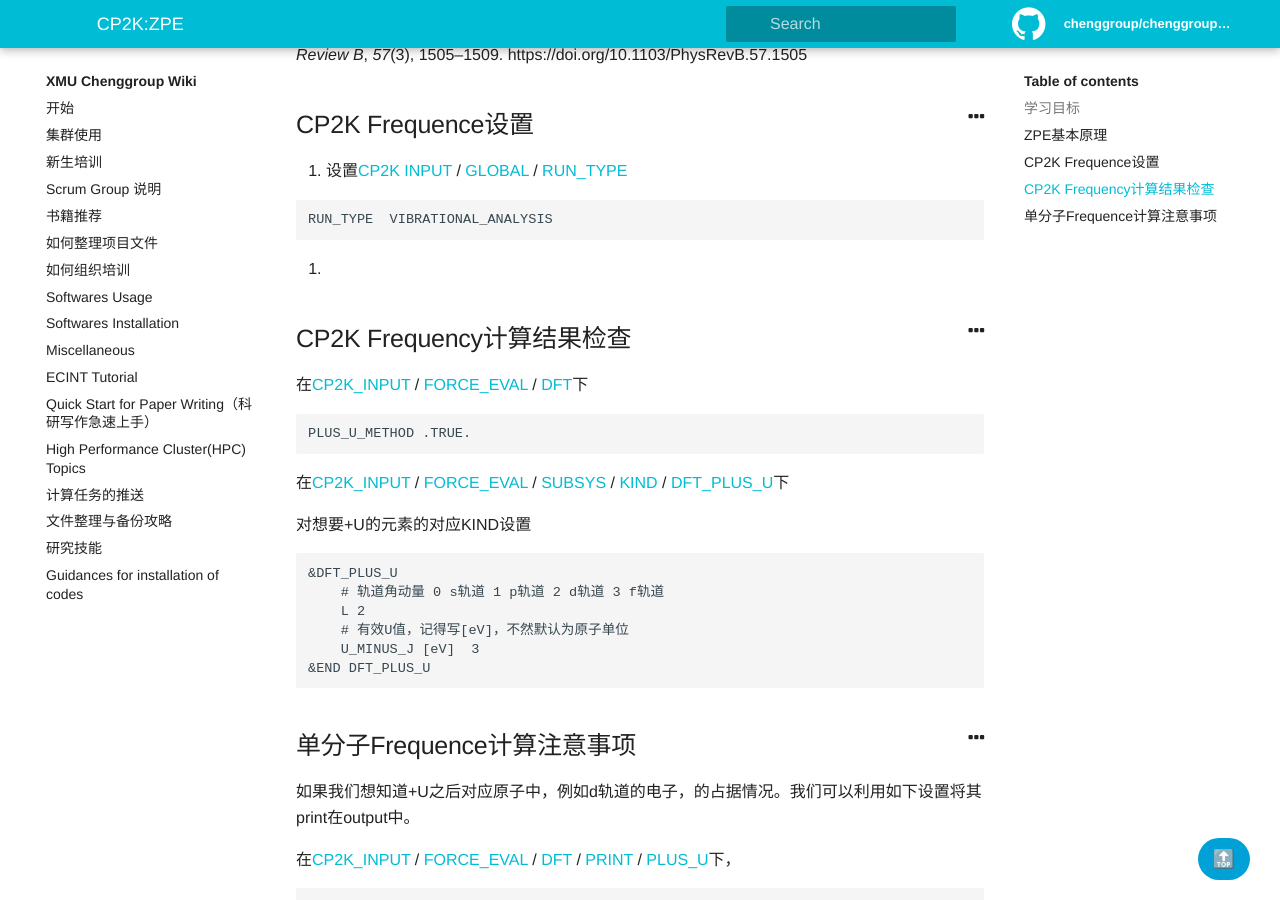
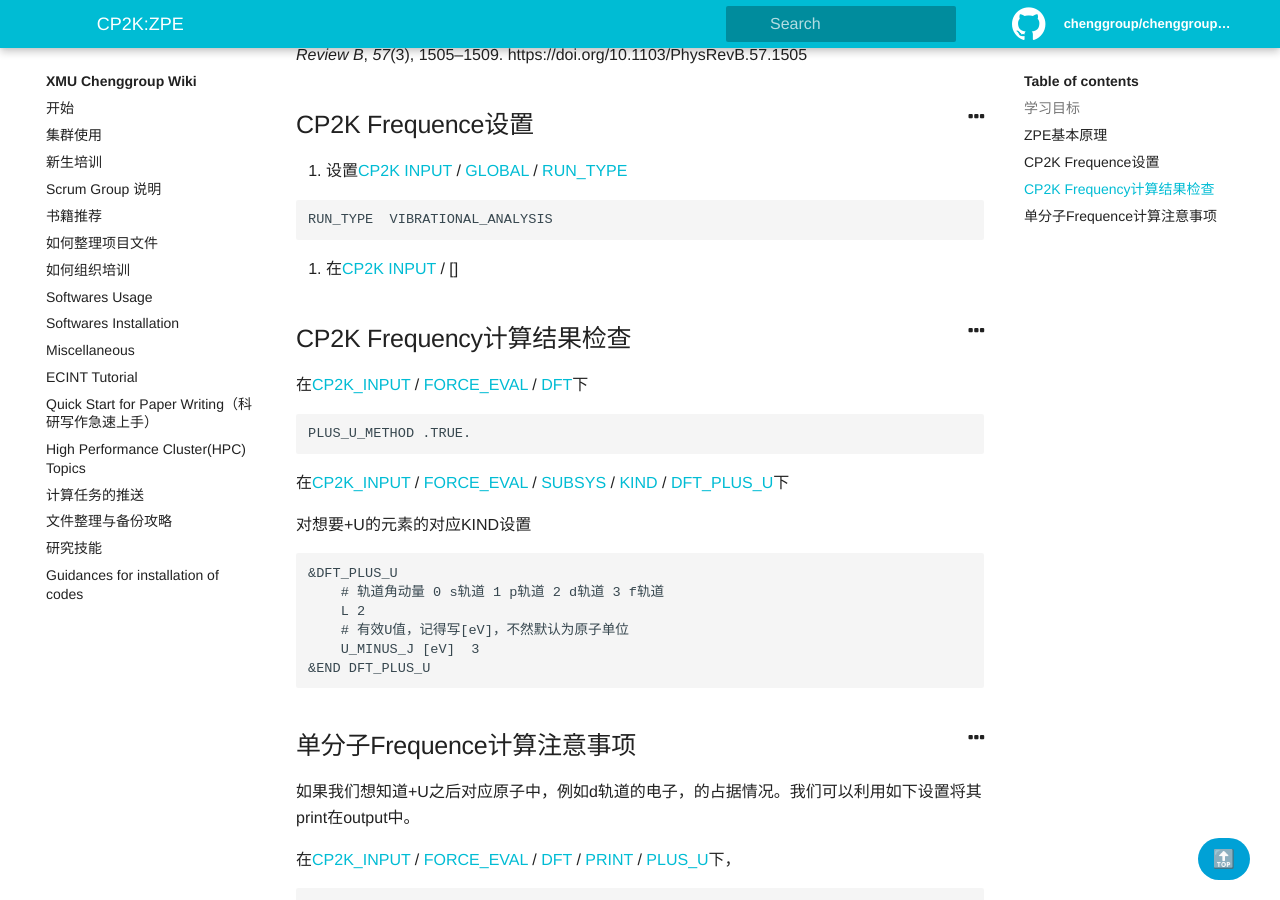
Before and after one commit to chenggroup/chenggroup.github.io, a Jekyll site: the page built from _wiki/Softwares Usage/cp2k-zpe.md, in a window 1280 px wide and 900 px high, scrolled down 575 px. Built offline with Jekyll 4.4.1, drawn with Linux system fonts in a browser that asks for light colours.

Commit message:
Update cp2k-zpe.md

````diff
--- a/_wiki/Softwares Usage/cp2k-zpe.md
+++ b/_wiki/Softwares Usage/cp2k-zpe.md
@@ -33,7 +33,7 @@ Dudarev, S. L., Botton, G. A., Savrasov, S. Y., Humphreys, C. J., & Sutton, A. P
 ```cp2k
 RUN_TYPE  VIBRATIONAL_ANALYSIS
 ```
-2.
+2. 在[CP2K INPUT](https://manual.cp2k.org/cp2k-8_1-branch/CP2K_INPUT.html) / []
 
 
 
````
